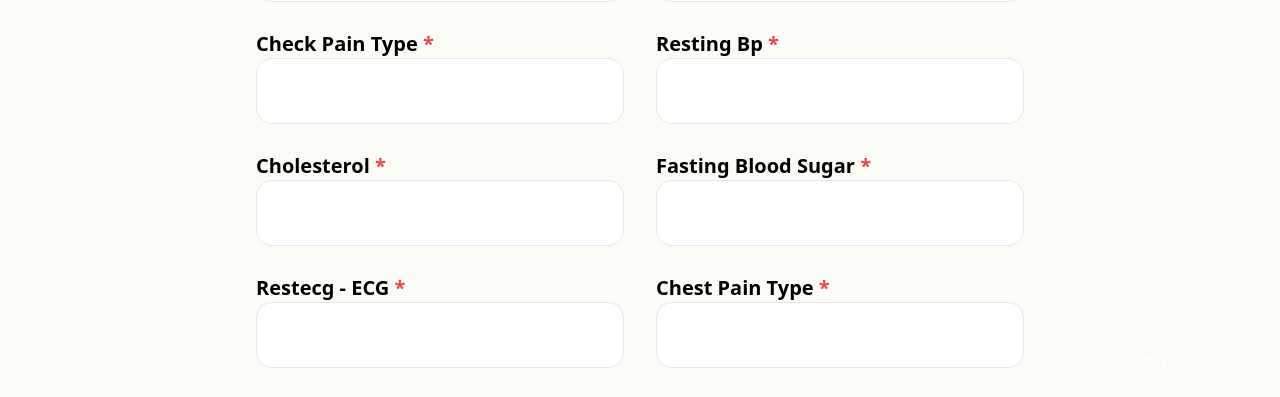
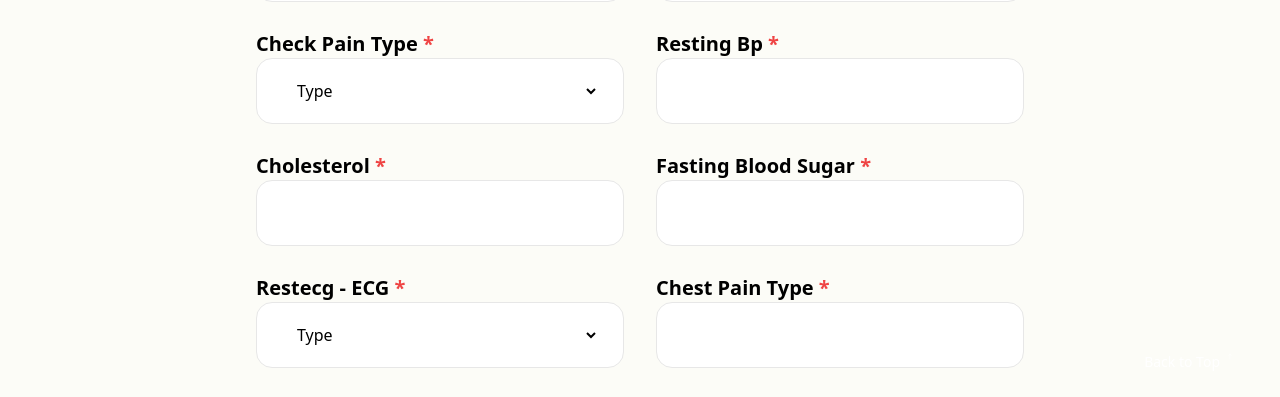
Before and after one commit to queen-x-vee/afrimed-frontend, a React (Create React App) app: page /heart-classification in a window 1280 px wide. Shown: the part 388-785 px from the top of the page. Built offline with nearby package versions, Linux system fonts and the light colour scheme.

Commit message:
dropdowns

```diff
--- a/src/components/landingpage-components/heartClassification/heartClassification.jsx
+++ b/src/components/landingpage-components/heartClassification/heartClassification.jsx
@@ -2,6 +2,7 @@ import React from "react";
 import Footer from "../footer";
 import { Link } from "react-router-dom";
 import Logo from "../../../assests/authentication/logo.svg";
+import Dropdown from "../../../assests/landingpage/dropdown.svg";
 
 const HeartClassification = () => {
   return (
@@ -56,15 +57,21 @@ const HeartClassification = () => {
               <label className="font-semibold text-xl">
                 Check Pain Type <span className="text-red-500">*</span>
               </label>
-              <div className=" px-6 py-[1.25rem] bg-white border border-[#E7E7E7] rounded-2xl">
-                <input
-                  className="bg-transparent outline-none w-full px-3 placeholder:text-base placeholder:text-white"
-                  type="text"
-                  required
-                  placeholder="Enter your email address"
-                />
+              <div className=" px-6 py-[1.25rem] bg-white border border-[#E7E7E7] rounded-2xl flex justify-between items-center">
+                <select
+                  name="chest_pain_type"
+                  id="chest_pain_type"
+                  className="bg-transparent outline-none w-full px-3 placeholder:text-base "
+                >
+                  <option value="">Type</option>
+                  <option value="0">typical angina</option>
+                  <option value="1">atypical angina</option>
+                  <option value="2">non-angina pain</option>
+                  <option value="3">asymptomatic</option>
+                </select>
               </div>
             </div>
+
             <div className="mb-4 md:mb-7">
               <label className="font-semibold text-xl">
                 Cholesterol <span className="text-red-500">*</span>
@@ -80,15 +87,20 @@ const HeartClassification = () => {
             </div>
             <div className="mb-4 md:mb-7">
               <label className="font-semibold text-xl">
-              Restecg - ECG  <span className="text-red-500">*</span>
+                Restecg - ECG <span className="text-red-500">*</span>
               </label>
               <div className=" px-6 py-[1.25rem] bg-white border border-[#E7E7E7] rounded-2xl">
-                <input
-                  className="bg-transparent outline-none w-full px-3 placeholder:text-base placeholder:text-white"
-                  type="text"
-                  required
-                  placeholder="Enter your email address"
-                />
+              <select
+                  name="restecg"
+                  id="restecg"
+                  className="bg-transparent outline-none w-full px-3 placeholder:text-base "
+                >
+                  <option value="">Type</option>
+                  <option value="0">normal</option>
+                  <option value="1">ST-T wave abnormality</option>
+                  <option value="2">ventricular hypertrophy</option>
+
+                </select>
               </div>
             </div>
             <div className="mb-4 md:mb-7">
@@ -106,7 +118,7 @@ const HeartClassification = () => {
             </div>
             <div className="mb-4 md:mb-7">
               <label className="font-semibold text-xl">
-              Oldpeak - ST depression  <span className="text-red-500">*</span>
+                Oldpeak - ST depression <span className="text-red-500">*</span>
               </label>
               <div className=" px-6 py-[1.25rem] bg-white border border-[#E7E7E7] rounded-2xl">
                 <input
@@ -173,7 +185,8 @@ const HeartClassification = () => {
             </div>
             <div className="mb-4 md:mb-7">
               <label className="font-semibold text-xl">
-                Maximum heart rate achieved <span className="text-red-500">*</span>
+                Maximum heart rate achieved{" "}
+                <span className="text-red-500">*</span>
               </label>
               <div className=" px-6 py-[1.25rem] bg-white border border-[#E7E7E7] rounded-2xl">
                 <input
@@ -201,7 +214,7 @@ const HeartClassification = () => {
         </div>
         <div className="mb-4 md:mb-7">
           <label className="font-semibold text-xl">
-          Thalassemia  <span className="text-red-500">*</span>
+            Thalassemia <span className="text-red-500">*</span>
           </label>
           <div className=" px-6 py-[1.25rem] bg-white border border-[#E7E7E7] rounded-2xl">
             <input
@@ -213,10 +226,7 @@ const HeartClassification = () => {
           </div>
         </div>
         <div className="items-center justify-center flex flex-wrap">
-        <button
-
-          className="text-base md:text-xl font-bold py-3 px-6 md:py-7 md:px-20 text-white bg-[#5D34F3] rounded-lg mt-10 mb-16 md:mb-32"
-        >
+          <button className="text-base md:text-xl font-bold py-3 px-6 md:py-7 md:px-20 text-white bg-[#5D34F3] rounded-lg mt-10 mb-16 md:mb-32">
             Get your classification
           </button>
         </div>
```
Also changed, not shown: src/assests/landingpage/dropdown.svg (added). Lines whose indentation alone changed are shown as unchanged.
